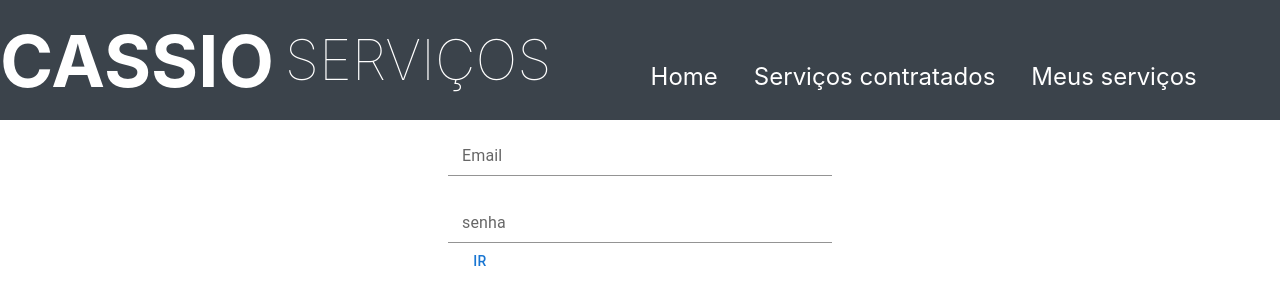
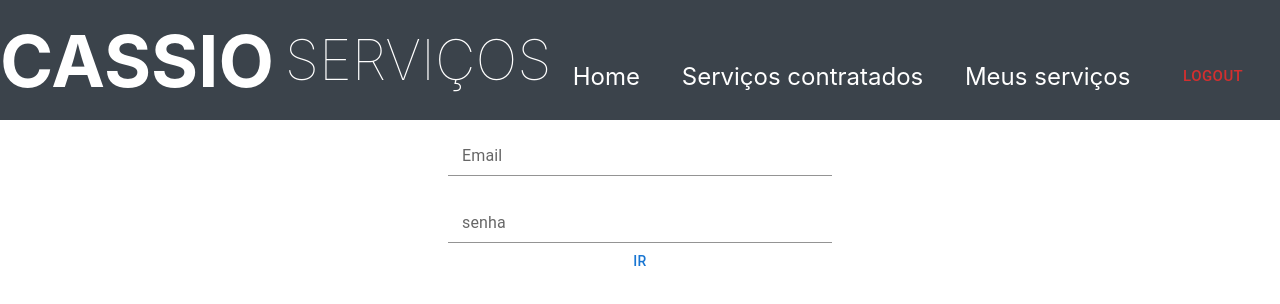
Before and after one commit to raulpillotti/projeto-laboratorio-de-software, a React (Create React App) app: page / in a window 1280 px wide. Shown: the top 304 px of the page. Built offline with nearby package versions, Linux system fonts and the light colour scheme.

Commit message:
feat: login

```diff
--- a/src/components/header.jsx
+++ b/src/components/header.jsx
@@ -1,6 +1,7 @@
 import * as React from 'react';
 import styled from 'styled-components';
 import {Link, useLocation} from 'react-router-dom';
+import { Button } from '@mui/material';
 
 
 
@@ -70,6 +71,10 @@ export const Header = (props) =>{
 
     const [showNav, setShowNav] = React.useState(false);
     const path = useLocation();
+
+    const logout = () =>{
+        window.location = 'http://localhost:3000'
+    }
     React.useEffect(()=>{
 
         console.log('useeffect')
@@ -96,7 +101,9 @@ export const Header = (props) =>{
                     <Link to = '/home' style={{textDecoration:'none'}}> <HeaderOpt> Home </HeaderOpt> </Link>
                     <Link to = '/servicos-contratados' style={{textDecoration:'none'}}> <HeaderOpt> Serviços contratados </HeaderOpt> </Link>
                     <Link to = '/meus-servicos' style={{textDecoration:'none'}}> <HeaderOpt> Meus serviços </HeaderOpt> </Link>
-
+                    <div style={{}}>
+                        <Button onClick={logout} size='large' color = 'error'>Logout</Button>
+                    </div>
                 </Options>
           </Nav>
         }
--- a/src/components/newServiceForm.jsx
+++ b/src/components/newServiceForm.jsx
@@ -41,8 +41,6 @@ export const NewServiceForm = (props) =>{
             Valor:Number(value.current),
             Categoria:category.current.target.value
         }
-
-        console.log(newService)
 
         axios.post("http://localhost:5000/Api/Servicos", newService, {headers:{ "Access-Control-Allow-Origin": "*",}}).catch(err => console.log(err))
 
--- a/src/pages/login.jsx
+++ b/src/pages/login.jsx
@@ -24,23 +24,50 @@ export const Login = (props) =>{
     const email = React.useRef('');
     const password = React.useRef('');
 
+    const [throwError, setThrowError] = React.useState(false);
+
     const login = () =>{
+
+      // axios.get("http://localhost:5000/Api/Login", {params:{email:email, senha:password}}, {headers:{ "Access-Control-Allow-Origin": "*",}})
+      // .then(r => {
+
+        const teste = email.current === 'admin' && password.current === 'admin';
+        if(teste){
+          window.location = "http://localhost:3000/home";
+        }else{
+          setThrowError(true);
+        }
+      // })
+      // .catch(err => console.log(err))
     }
 
   return (
       <Wrapper>
+
         <Inputs>
+
           <FormControl fullWidth style={{marginBottom:'5%'}}>
                 <InputLabel htmlFor={'email'}>{'Email'}</InputLabel>
-                    <Input onChange={(e)=> {email.current = e.target.value}} id={'email'}/>
+                    <Input onChange={(e)=> {
+                      if(throwError) setThrowError(false);
+                      email.current = e.target.value
+                    }} id={'email'}/>
             </FormControl>
 
             <FormControl fullWidth>
                 <InputLabel fullWidth htmlFor={'senha'}>{'senha'}</InputLabel >
-                    <Input type='password' onChange={(e)=> {password.current = e.target.value}} id={'senha'} fullWidth/>
+                    <Input type='password' onChange={(e)=> {
+                      if (throwError) setThrowError(false);
+                      password.current = e.target.value
+                      }} id={'senha'} fullWidth/>
             </FormControl>
 
-        <Link to = '/home' style={{textDecoration:'none'}}> <Button onClick={login()}>Ir</Button> </Link>
+        <Button onClick={login}>Ir</Button>
+        {throwError &&
+          <div style={{height:'20%'}}>
+            <p style={{color:'red'}}>Usuário ou senha inválidos</p>
+          </div>
+        }
         </Inputs>
 
       </Wrapper>
```
